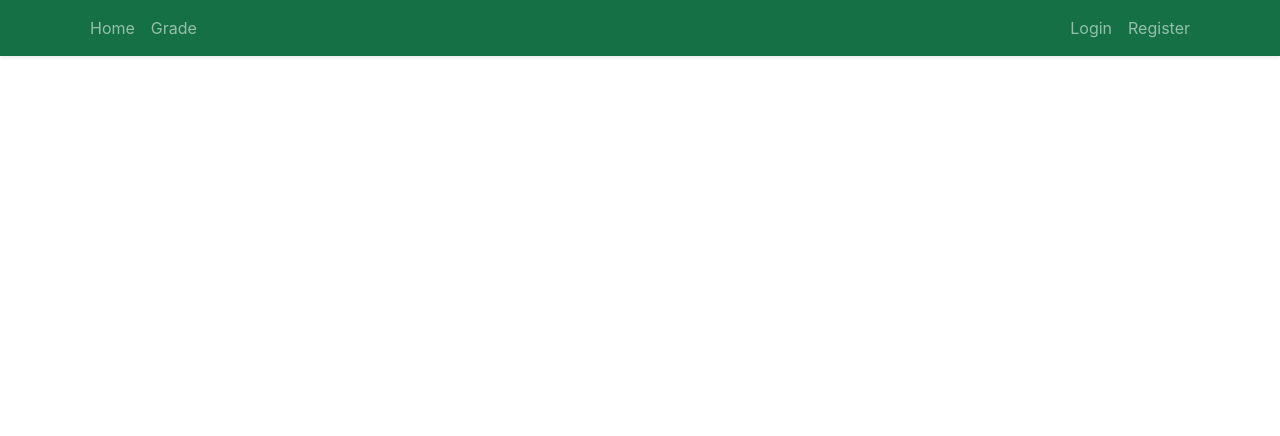
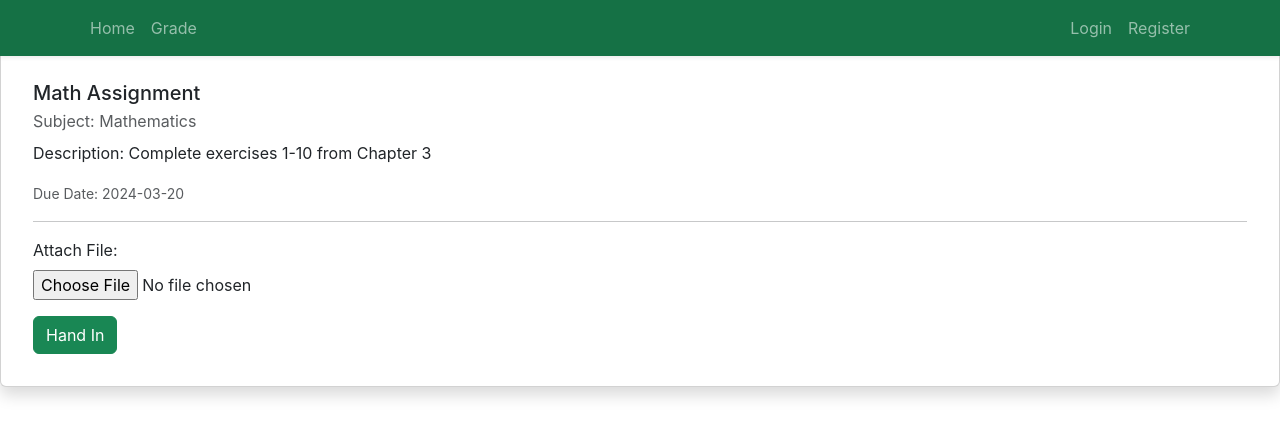
Before and after one commit to ChrisY60/HT2024, a React (Create React App) app in the folder frontend/htx/: page /assignment in a window 1280 px wide. Shown: the top 436 px of the page. Built offline with nearby package versions, Linux system fonts and the light colour scheme.

Commit message:
assignment

```diff
--- a/frontend/htx/src/App.css
+++ b/frontend/htx/src/App.css
@@ -36,3 +36,8 @@
     transform: rotate(360deg);
   }
 }
+
+.btn-lighten:hover {
+  background-color: #DCF2B0;
+  color: black/* Lighter color on hover */
+}
--- a/frontend/htx/src/App.js
+++ b/frontend/htx/src/App.js
@@ -6,6 +6,7 @@ import { BrowserRouter as Router, Routes, Route } from "react-router-dom";
 import Register from "./components/Register";
 import Navbar from "./components/Navbar";
 import Main from "./components/Main";
+import Assignments from "./components/Assignments";
 
 function App() {
   return (
@@ -15,6 +16,7 @@ function App() {
         <Route path="/" element={<Main />} />
           <Route path="/login" element={<Login />} />
           <Route path="/register" element={<Register />} />
+          <Route path={"/assignment"} element={<Assignments />} />
       </Routes>
     </Router>
   );
--- a/frontend/htx/src/components/Assignments.jsx
+++ b/frontend/htx/src/components/Assignments.jsx
@@ -0,0 +1,47 @@
+import React, { useState } from 'react';
+
+const Assignments = ({ title, subject, description, dueDate }) => {
+    const assignment = {
+        title: 'Math Assignment',
+        subject: 'Mathematics',
+        description: 'Complete exercises 1-10 from Chapter 3',
+        dueDate: '2024-03-20'
+    };
+
+    const [file, setFile] = useState(null);
+
+    const handleFileChange = (e) => {
+        setFile(e.target.files[0]);
+    };
+
+    const handleSubmit = (e) => {
+        e.preventDefault();
+        // Add logic to handle file submission here
+        console.log('File submitted:', file);
+    };
+
+    return (
+        <div className="card shadow p-3 mb-5 mt-5 bg-white rounded">
+            <div className="card-body">
+                <h5 className="card-title">{assignment.title}</h5>
+                <p className="card-subtitle mb-2 text-muted">Subject: {assignment.subject}</p>
+                <p className="card-text">Description: {assignment.description}</p>
+                <p className="card-text"><small className="text-muted">Due Date: {assignment.dueDate}</small></p>
+                <hr />
+                <form onSubmit={handleSubmit}>
+                    <div className="row mb-3">
+                        <div className="col-12">
+                            <label htmlFor="fileInput" className="form-label">Attach File:</label>
+                        </div>
+                        <div className="col-12">
+                            <input type="file" id="fileInput" className="form-control-file" onChange={handleFileChange} />
+                        </div>
+                    </div>
+                    <button type="submit" className="btn btn-success btn-lighten">Hand In</button>
+                </form>
+            </div>
+        </div>
+    );
+};
+
+export default Assignments;
```
